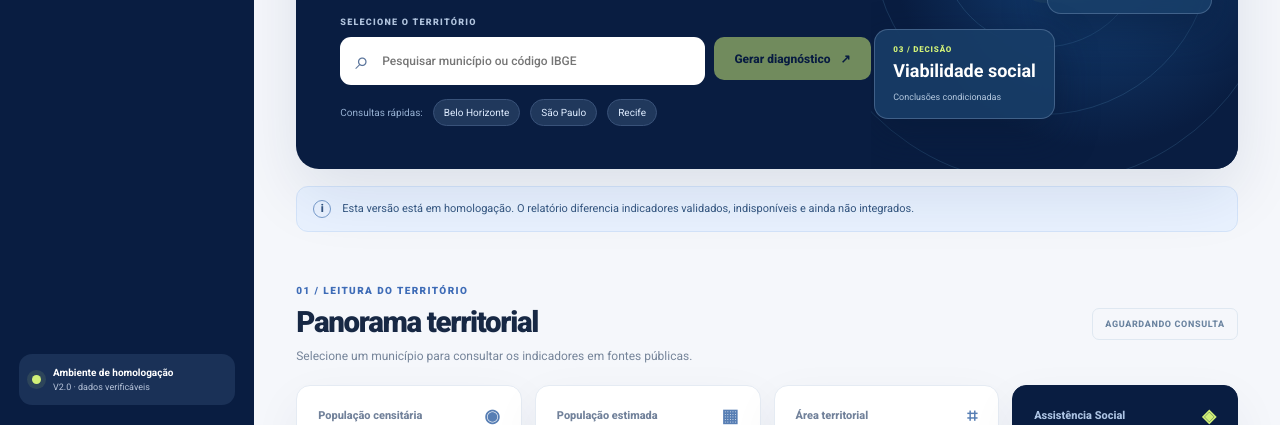
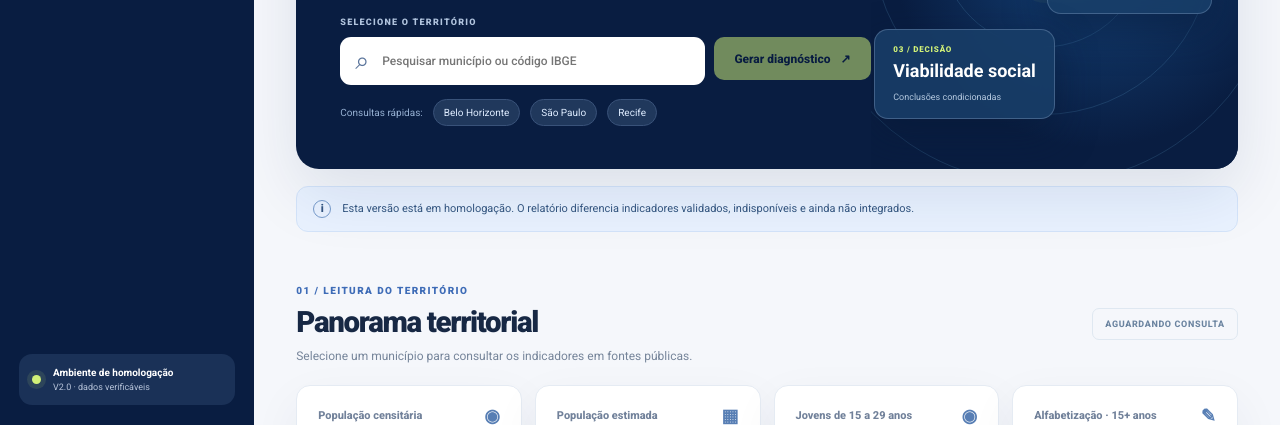
Before and after one commit to marcosalmeida-cpu/diagnostico, a website: page index.html in a window 1280 px wide. Shown: the part 375-800 px from the top of the page. Drawn offline with Linux system fonts and the light colour scheme.

Commit message:
feat: interface mostra juventude e alfabetização com recorte territorial e grupos temáticos

```diff
--- a/index.html
+++ b/index.html
@@ -58,6 +58,9 @@
     <div class="kpi-grid">
       <article class="kpi"><div class="kpi-top"><span>População censitária</span><span class="kpi-icon">◉</span></div><strong id="kpiCensus">—</strong><div class="kpi-meta" id="metaCensus">IBGE · Censo 2022</div></article>
       <article class="kpi"><div class="kpi-top"><span>População estimada</span><span class="kpi-icon">▦</span></div><strong id="kpiEstimate">—</strong><div class="kpi-meta" id="metaEstimate">IBGE · estimativa oficial</div></article>
+
+      <article class="kpi"><div class="kpi-top"><span>Jovens de 15 a 29 anos</span><span class="kpi-icon">◉</span></div><strong id="kpiYouth">—</strong><div class="kpi-meta">IBGE · Censo 2022</div></article>
+      <article class="kpi"><div class="kpi-top"><span>Alfabetização · 15+ anos</span><span class="kpi-icon">✎</span></div><strong id="kpiLiteracy">—</strong><div class="kpi-meta">IBGE · Censo 2022</div></article>
       <article class="kpi"><div class="kpi-top"><span>Área territorial</span><span class="kpi-icon">⌗</span></div><strong id="kpiArea">—</strong><div class="kpi-meta">IBGE · km²</div></article>
       <article class="kpi kpi-navy"><div class="kpi-top"><span>Assistência Social</span><span class="kpi-icon">◈</span></div><strong id="kpiAssist">—</strong><div class="kpi-meta" id="metaAssist">Despesa liquidada · SICONFI</div></article>
     </div>
```
